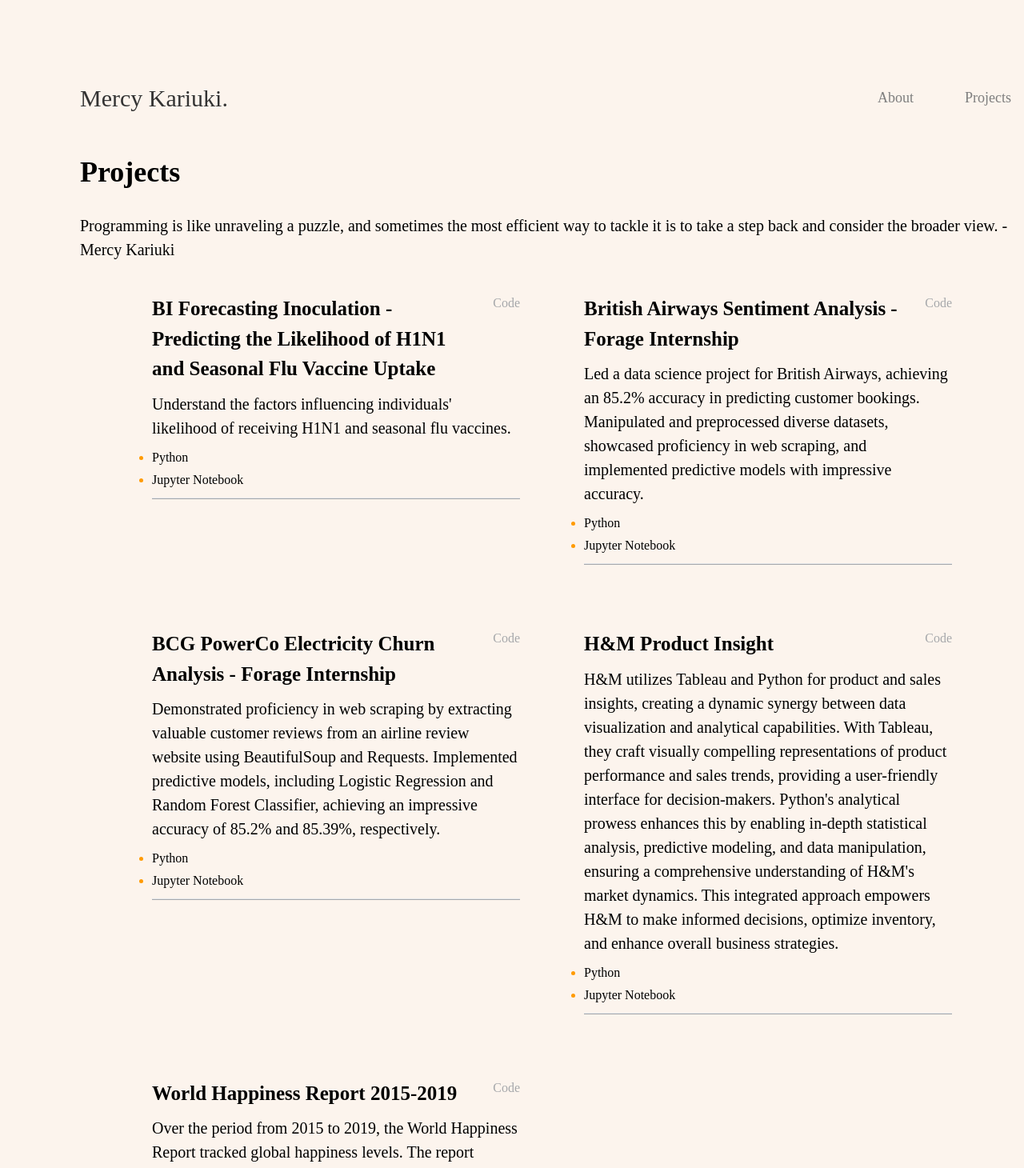
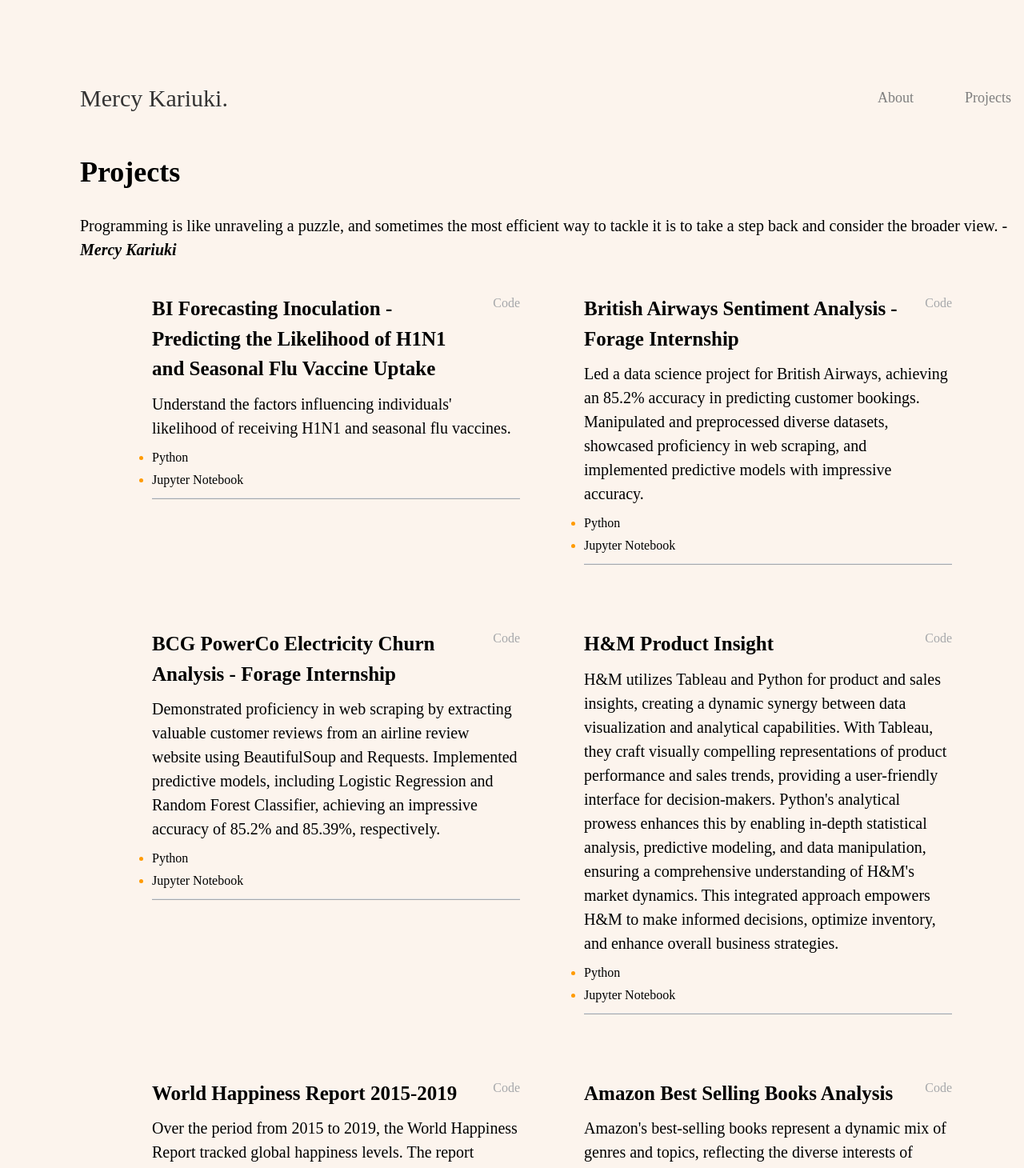
Before and after one commit to mknyambura/portfolio-v2.0, a React (Vite) app: page /projects in a window 1280 px wide. Shown: the top 1460 px of the page at 80% size. Built offline with nearby package versions, Linux system fonts and the light colour scheme.

Commit message:
Update Projects.jsx

```diff
--- a/src/components/Projects/Projects.jsx
+++ b/src/components/Projects/Projects.jsx
@@ -4,7 +4,7 @@
 import data from '../../../db.json'
 
 function Projects() {
-    const [visibleProjects, setVisibleProjects] = useState(5);
+    const [visibleProjects, setVisibleProjects] = useState(6);
     const [showReadLess, setShowReadLess] = useState(false);
 
     const loadMoreProjects = () => {
@@ -28,7 +28,7 @@
             <div className='pt-[50px]'>
                 <div className='flex flex-col gap-8'>
                     <h1 className='font-bold text-4xl'>Projects</h1>
-                    <h1 className='text-[20px]'>Programming is like unraveling a puzzle, and sometimes the most efficient way to tackle it is to take a step back and consider the broader view. - Mercy Kariuki</h1>
+                    <h1 className='text-[20px]'>Programming is like unraveling a puzzle, and sometimes the most efficient way to tackle it is to take a step back and consider the broader view. - <em><strong>Mercy Kariuki</strong></em></h1>
                 </div>
 
                 <div className='flex flex-row w-full h-full'>
```
